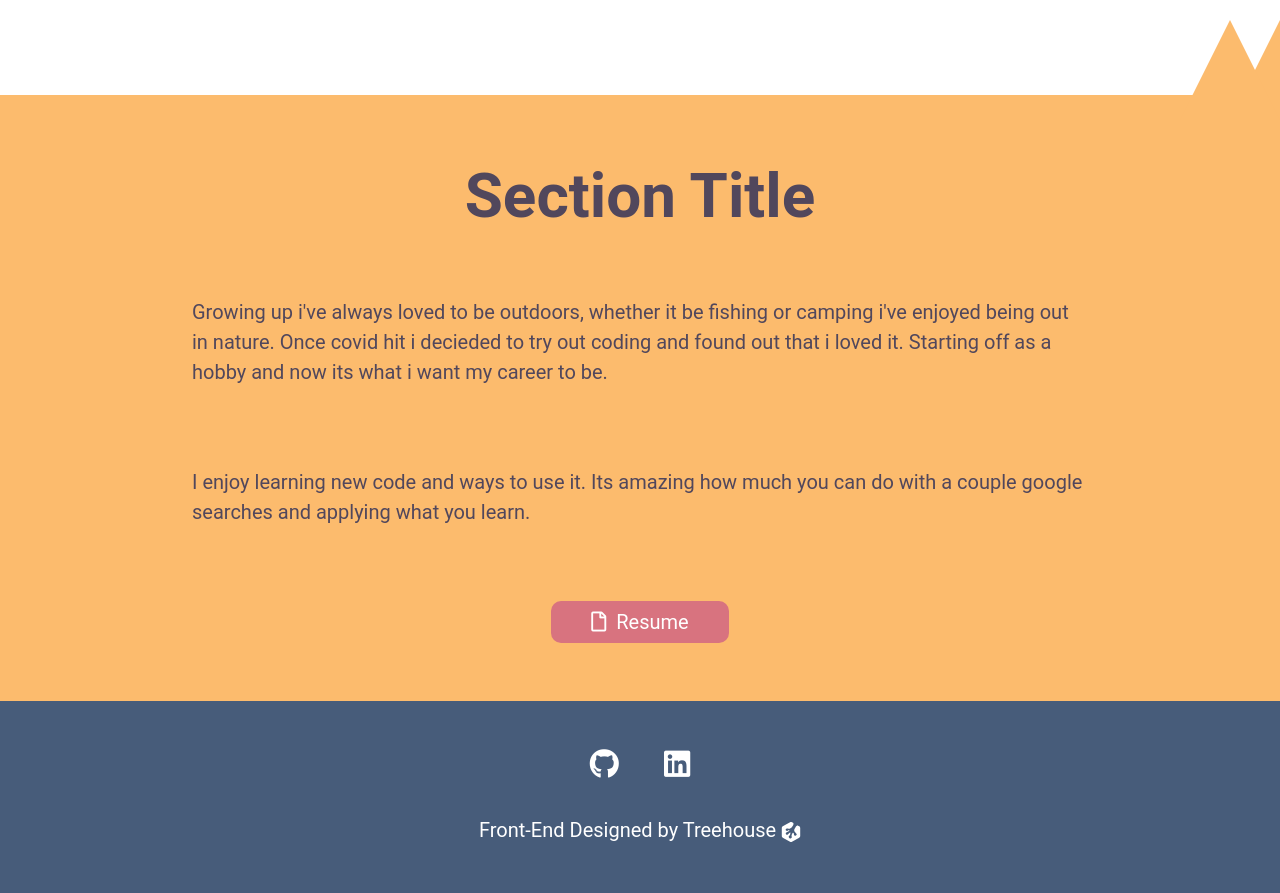
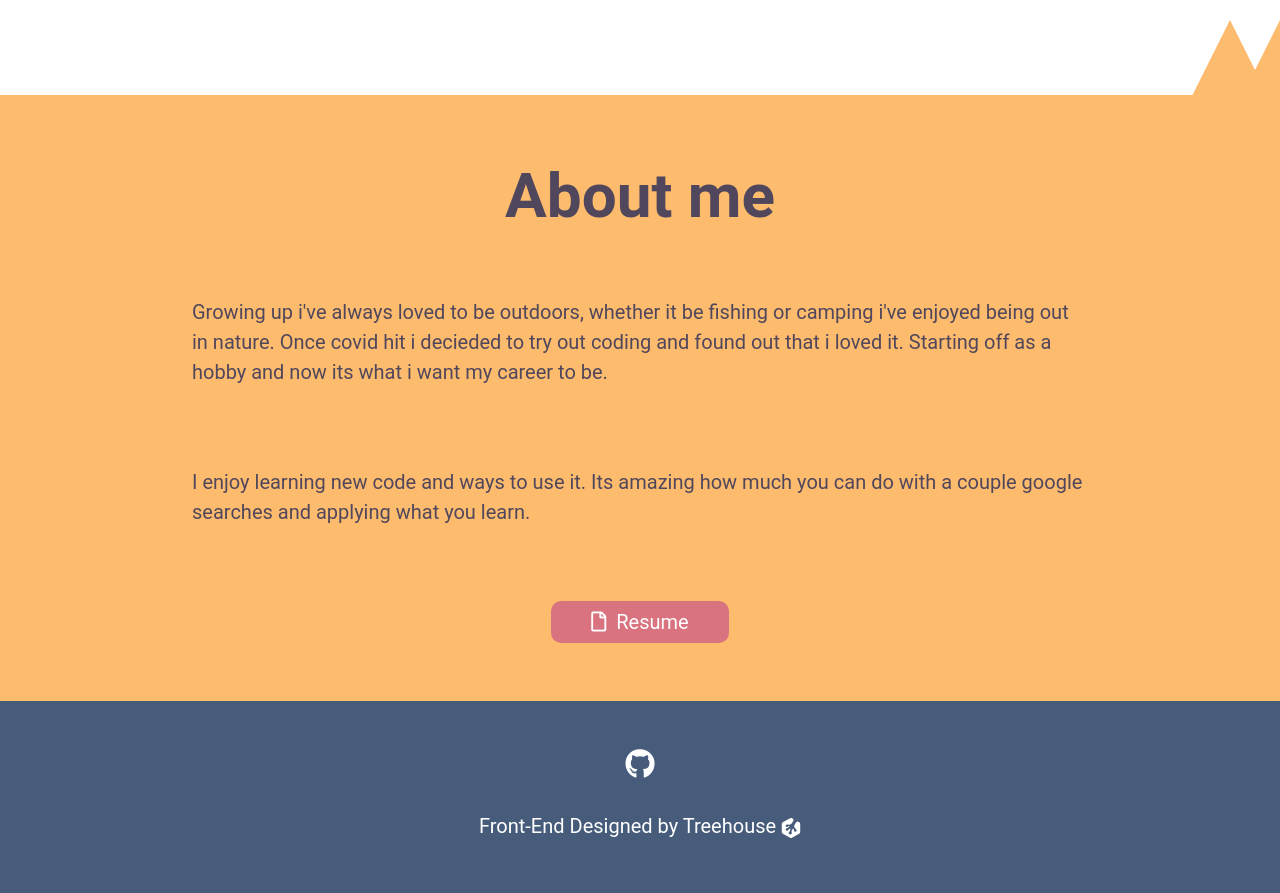
Before and after one commit to jacob4305/Porfolio-website, a Flask app: page /about in a window 1280 px wide. Shown: the part 713-1606 px from the top of that part. Run offline with Flask 3, Linux system fonts and the light colour scheme; the page is wider than the window, and the part outside it is not shown.

```diff
--- a/templates/about.html
+++ b/templates/about.html
@@ -12,7 +12,7 @@
         <section id="about-page">
             <div id="triangle7"></div>
             <div id="triangle8"></div>
-            <h2>Section Title</h2>
+            <h2>About me</h2>
             <p>
                 Growing up i've always loved to be outdoors, whether it be fishing or camping i've enjoyed being out in nature.
                 Once covid hit i decieded to try out coding and found out that i loved it. Starting off as a hobby and now its what i want my career to be.
--- a/templates/layout.html
+++ b/templates/layout.html
@@ -58,9 +58,6 @@
                 <a href="https://github.com/jacob4305" target='_blank'>
                     <i class="fab fa-github"></i>
                 </a>
-                <a href="" tagret='_blank'>
-                    <i class="fab fa-linkedin"></i>
-                </a>
             </div>
             <div class="treehouse">
                 <p>
```
Also changed, not shown: other parts of templates/about.html (+1 -1 lines).
